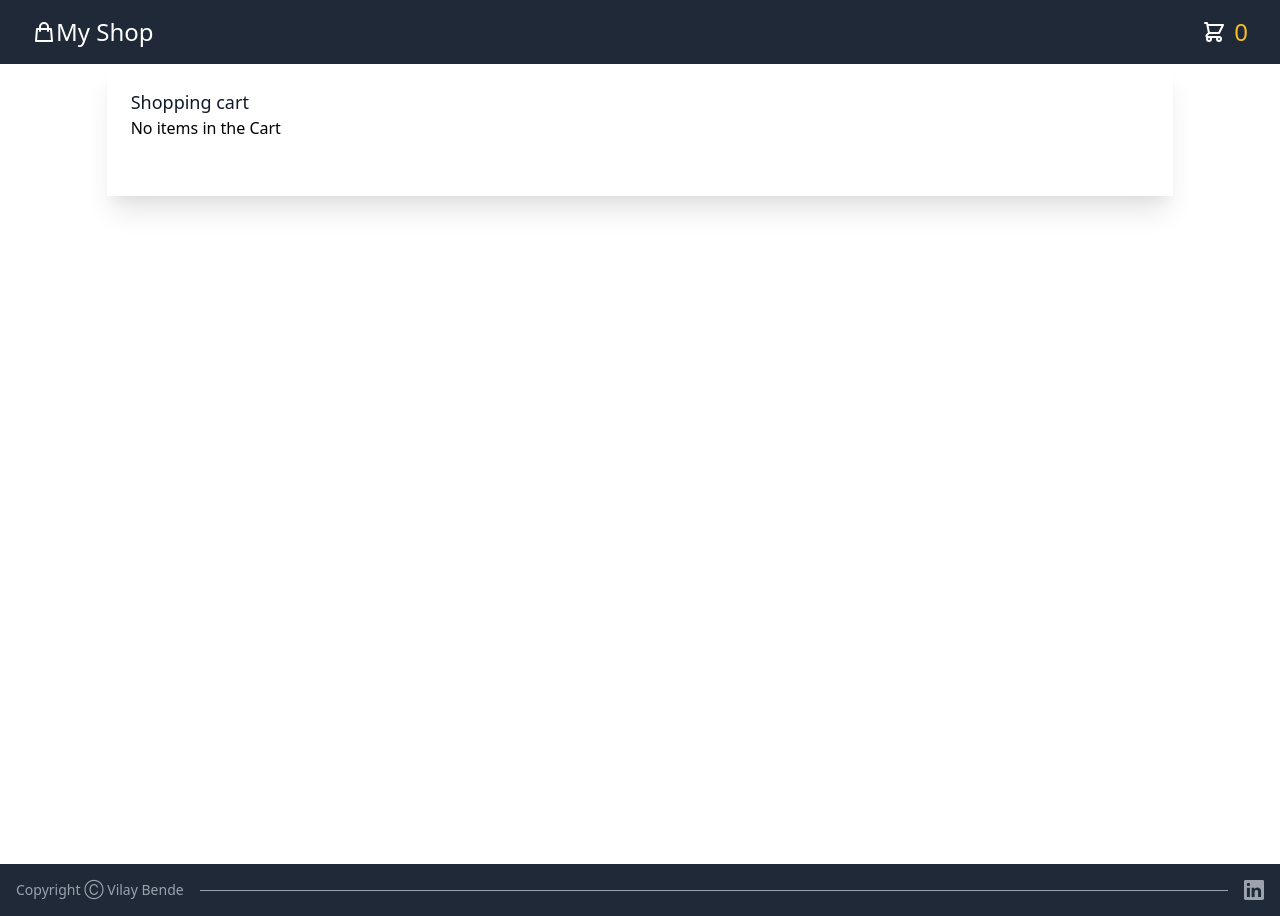
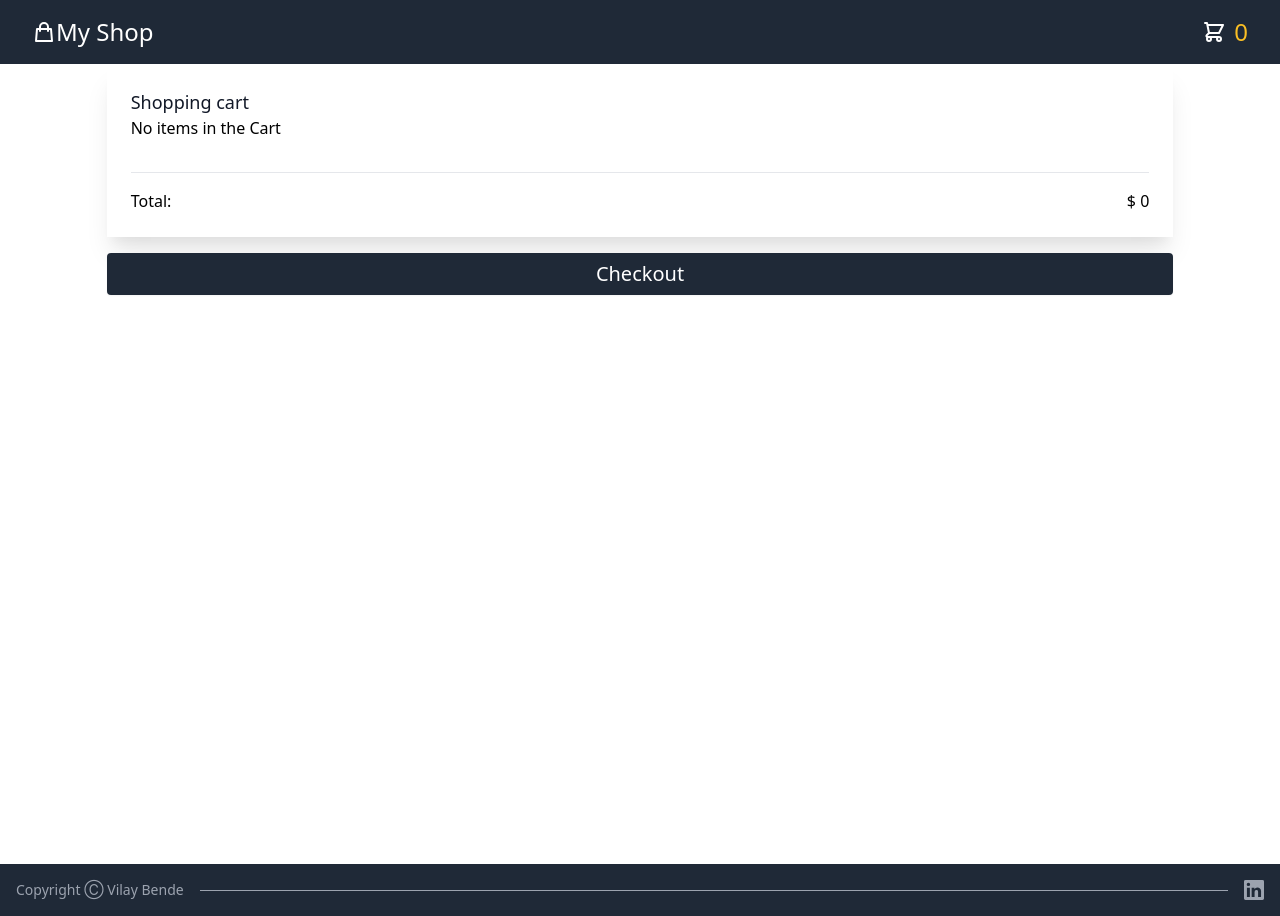
Before and after one commit to vilay1702/redux-cart, a React (Create React App) app: page /#/cart in a window 1280 px wide. Built offline with nearby package versions, Linux system fonts and the light colour scheme.

Commit message:
added checkout feature

```diff
--- a/src/Components/Cart.js
+++ b/src/Components/Cart.js
@@ -1,9 +1,9 @@
 import React from "react";
 import { useSelector, useDispatch } from "react-redux";
-import { removeFromCart, addToCart } from "../actions/shop";
+import { removeFromCart, addToCart, clearCart } from "../actions/shop";
 import { Link } from "react-router-dom";
 const Cart = () => {
-  const { cart, total } = useSelector((state) => state.cart);
+  const { cart, totalCount, totalPrice } = useSelector((state) => state.cart);
   const dispatch = useDispatch();
   return (
     <div>
@@ -16,7 +16,7 @@ const Cart = () => {
               </h1>
             </div>
 
-            {total <= 0 && <h1>No items in the Cart</h1>}
+            {totalCount <= 0 && <h1>No items in the Cart</h1>}
 
             <div className="mt-8">
               <div className="flow-root">
@@ -73,9 +73,23 @@ const Cart = () => {
                   })}
                 </ul>
               </div>
+              <hr />
+              <div className="mt-4 flex w-full justify-between items-center">
+                <p>Total: </p>
+                <p>$ {parseFloat(totalPrice.toFixed(2))}</p>
+              </div>
             </div>
           </div>
         </div>
+        <Link to="/">
+          <button
+            type="button"
+            onClick={() => dispatch(clearCart())}
+            className="w-full mt-4 justify-center inline-flex items-center px-2.5 py-1.5 border border-transparent text-xl font-medium rounded shadow-sm text-white bg-gray-800 hover:bg-gray-900 "
+          >
+            Checkout
+          </button>
+        </Link>
       </div>
     </div>
   );
--- a/src/Components/Header.js
+++ b/src/Components/Header.js
@@ -3,7 +3,7 @@ import { useSelector } from "react-redux";
 import { Link } from "react-router-dom";
 
 const Header = () => {
-  const { total } = useSelector((state) => state.cart);
+  const { totalCount } = useSelector((state) => state.cart);
   return (
     <header className="sticky top-0 z-30 bg-gray-800 text-2xl flex justify-between items-center px-8 text-white py-4">
       <div className="logo">
@@ -41,7 +41,7 @@ const Header = () => {
               d="M3 3h2l.4 2M7 13h10l4-8H5.4M7 13L5.4 5M7 13l-2.293 2.293c-.63.63-.184 1.707.707 1.707H17m0 0a2 2 0 100 4 2 2 0 000-4zm-8 2a2 2 0 11-4 0 2 2 0 014 0z"
             />
           </svg>
-          <span className="text-yellow-400 pl-2">{total}</span>
+          <span className="text-yellow-400 pl-2">{totalCount}</span>
         </div>
       </Link>
     </header>
--- a/src/actions/shop.js
+++ b/src/actions/shop.js
@@ -18,3 +18,9 @@ export const setProducts = (products) => {
     payload: products,
   };
 };
+
+export const clearCart = () => {
+  return {
+    type: "CLEAR_CART",
+  };
+};
--- a/src/reducers/cart.js
+++ b/src/reducers/cart.js
@@ -1,4 +1,4 @@
-const initialState = { total: 0, cart: [] };
+const initialState = { totalCount: 0, totalPrice: 0, cart: [] };
 
 export const cart = (state = initialState, { type, payload }) => {
   switch (type) {
@@ -6,10 +6,18 @@ export const cart = (state = initialState, { type, payload }) => {
       try {
         if (payload["count"] >= 1) {
           payload["count"] += 1;
-          return { total: state.total + 1, cart: state.cart };
+          return {
+            totalCount: state.totalCount + 1,
+            totalPrice: state.totalPrice + parseFloat(payload.price.toFixed(2)),
+            cart: state.cart,
+          };
         } else {
           payload["count"] = 1;
-          return { total: state.total + 1, cart: [...state.cart, payload] };
+          return {
+            totalCount: state.totalCount + 1,
+            totalPrice: state.totalPrice + parseFloat(payload.price.toFixed(2)),
+            cart: [...state.cart, payload],
+          };
         }
       } catch {}
       return state;
@@ -25,8 +33,14 @@ export const cart = (state = initialState, { type, payload }) => {
         }
         return item;
       });
-      return { total: state.total - 1, cart: newCart };
+      return {
+        totalCount: state.totalCount - 1,
+        totalPrice: state.totalPrice - parseFloat(payload.price.toFixed(2)),
+        cart: newCart,
+      };
 
+    case "CLEAR_CART":
+      return { totalCount: 0, totalPrice: 0, cart: [] };
     default:
       return state;
   }
```
